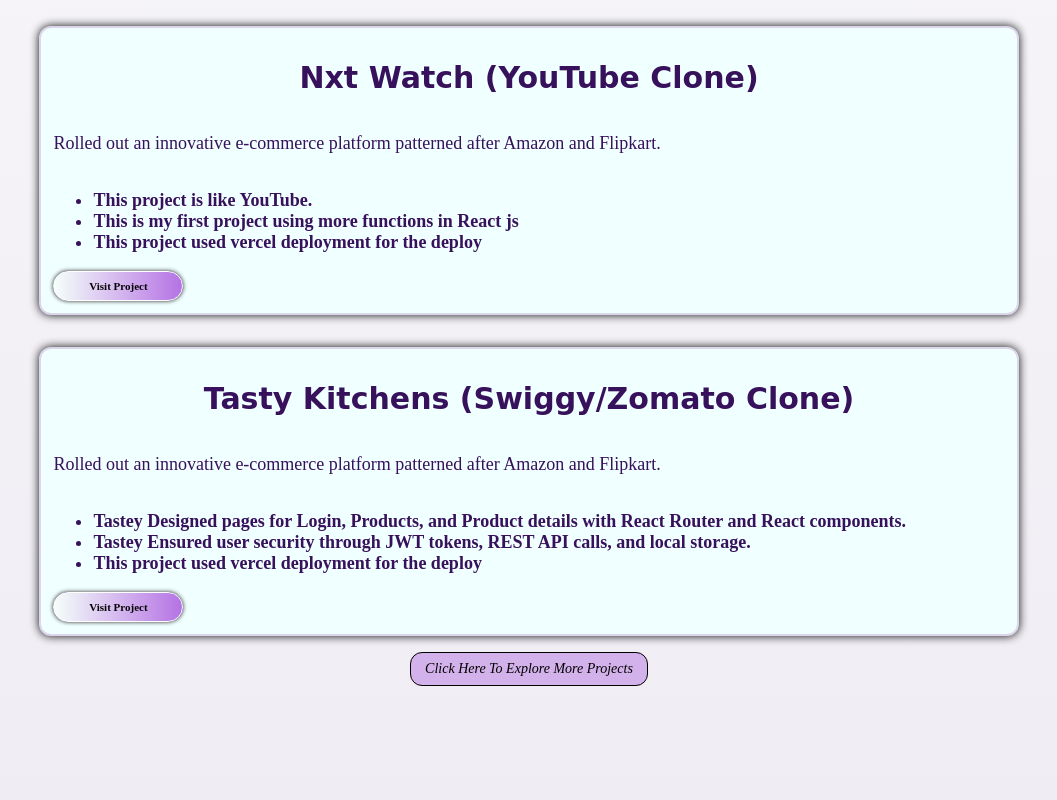
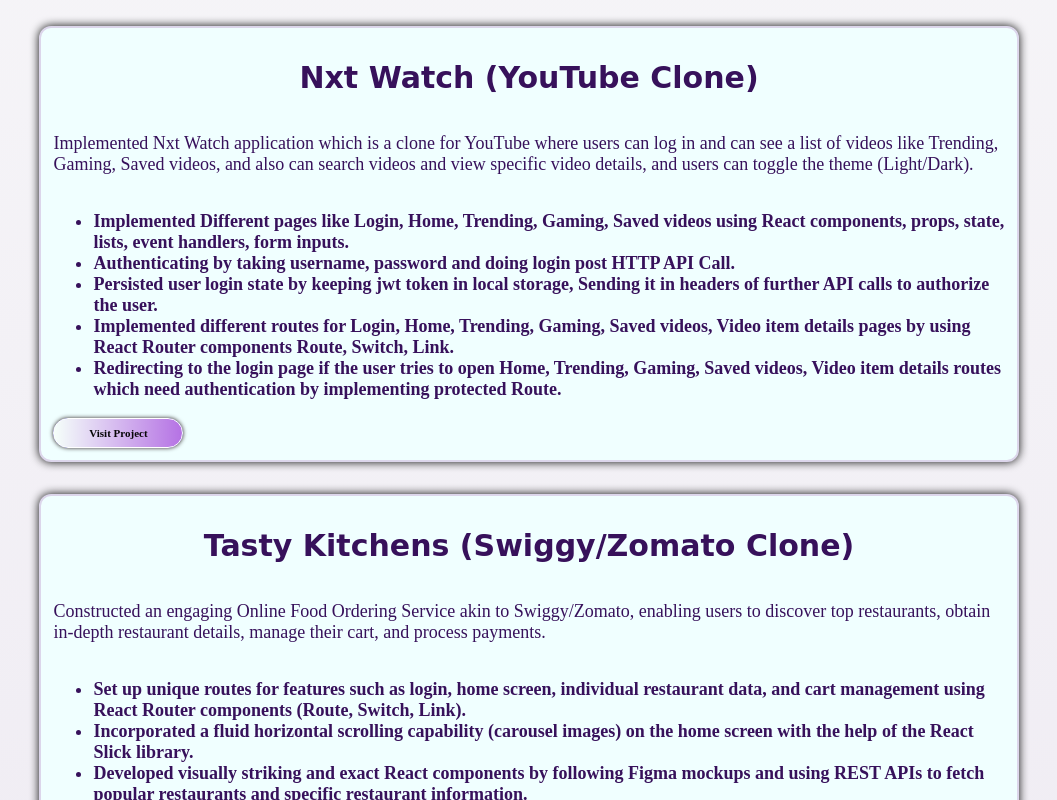
Before and after one commit to muhammed-asiyas/myPortfolio, a React (Create React App) app: page / in a window 1280 px wide. Shown: the part 1700-2500 px from the top of the page, without its empty margins (111-1168 px from the left). Built offline with nearby package versions, Linux system fonts and the light colour scheme.

Commit message:
Solution

```diff
--- a/src/components/Home/index.js
+++ b/src/components/Home/index.js
@@ -60,45 +60,53 @@
     id: 1,
     title: "Nxt Watch (YouTube Clone)",
     description:
-      "Rolled out an innovative e-commerce platform patterned after Amazon and Flipkart.",
+      "Implemented Nxt Watch application which is a clone for YouTube where users can log in and can see a list of videos like Trending, Gaming, Saved videos, and also can search videos and view specific video details, and users can toggle the theme (Light/Dark).",
     features: [
       {
         id: "B1",
-        feature: "This project is like YouTube.",
+        feature: "Implemented Different pages like Login, Home, Trending, Gaming, Saved videos using React components, props, state, lists, event handlers, form inputs."
       },
       {
         id: "B2",
-        feature: "This is my first project using more functions in React js",
+        feature: "Authenticating by taking username, password and doing login post HTTP API Call.",
       },
       {
         id: "B3",
-        feature: "This project used vercel deployment for the deploy",
+        feature: "Persisted user login state by keeping jwt token in local storage, Sending it in headers of further API calls to authorize the user."
+      },
+      {
+        id: "B4",
+        feature: "Implemented different routes for Login, Home, Trending, Gaming, Saved videos, Video item details pages by using React Router components Route, Switch, Link."
+      },
+      {
+        id: "B5",
+        feature: "Redirecting to the login page if the user tries to open Home, Trending, Gaming, Saved videos, Video item details routes which need authentication by implementing protected Route."
       },
     ],
-    projectLink: "https://nxt-watch-sxm2.vercel.app/",
+    projectLink: "https://nxt-watch-sxm2-muhammed-asiyas-projects.vercel.app/",
   },
   {
     id: 2,
     title: "Tasty Kitchens (Swiggy/Zomato Clone)",
     description:
-      "Rolled out an innovative e-commerce platform patterned after Amazon and Flipkart.",
+      "Constructed an engaging Online Food Ordering Service akin to Swiggy/Zomato, enabling users to discover top restaurants, obtain in-depth restaurant details, manage their cart, and process payments.",
     features: [
       {
         id: "C1",
         feature:
-          "Tastey Designed pages for Login, Products, and Product details with React Router and React components.",
+          "Set up unique routes for features such as login, home screen, individual restaurant data, and cart management using React Router components (Route, Switch, Link).",
       },
       {
         id: "C2",
         feature:
-          "Tastey Ensured user security through JWT tokens, REST API calls, and local storage.",
+          "Incorporated a fluid horizontal scrolling capability (carousel images) on the home screen with the help of the React Slick library.",
       },
       {
         id: "C3",
-        feature: "This project used vercel deployment for the deploy",
+        feature: "Developed visually striking and exact React components by following Figma mockups and using REST APIs to fetch popular restaurants and specific restaurant information."
       },
     ],
-    projectLink: "https://tastey-kitchens-te6j.vercel.app/",
+    projectLink: "https://asiyas-tastey-kitchens.vercel.app/",
   },
 ];
 
--- a/src/components/MoreProjects/index.js
+++ b/src/components/MoreProjects/index.js
@@ -8,19 +8,27 @@
     id: 1,
     title: "Nxt Watch (YouTube Clone)",
     description:
-      "Rolled out an innovative e-commerce platform patterned after Amazon and Flipkart.",
+      "Implemented Nxt Watch application which is a clone for YouTube where users can log in and can see a list of videos like Trending, Gaming, Saved videos, and also can search videos and view specific video details, and users can toggle the theme (Light/Dark).",
     features: [
       {
         id: "B1",
-        feature: "This project is like YouTube.",
+        feature: "Implemented Different pages like Login, Home, Trending, Gaming, Saved videos using React components, props, state, lists, event handlers, form inputs."
       },
       {
         id: "B2",
-        feature: "This is my first project using more functions in React js",
+        feature: "Authenticating by taking username, password and doing login post HTTP API Call.",
       },
       {
         id: "B3",
-        feature: "This project used vercel deployment for the deploy",
+        feature: "Persisted user login state by keeping jwt token in local storage, Sending it in headers of further API calls to authorize the user."
+      },
+      {
+        id: "B4",
+        feature: "Implemented different routes for Login, Home, Trending, Gaming, Saved videos, Video item details pages by using React Router components Route, Switch, Link."
+      },
+      {
+        id: "B5",
+        feature: "Redirecting to the login page if the user tries to open Home, Trending, Gaming, Saved videos, Video item details routes which need authentication by implementing protected Route."
       },
     ],
     skills: [
@@ -38,7 +46,7 @@
       },
       {
         id: "B4",
-        skill: "AUTHORIZATION",
+        skill: "JAVA SCRIPT",
       },
       {
         id: "B5",
@@ -46,35 +54,37 @@
       },
       {
         id: "B6",
-        skill: "AUTHENTICATION",
+        skill: "ROUTING",
       },
       {
         id: "B7",
         skill: "REST API CALLS",
       },
+      {id: 'B8', skill: 'AUTHENTICATION'},
+      {id: 'B9', skill: 'AUTHORIZATION'},
     ],
-    projectLink: "https://nxt-watch-sxm2.vercel.app/",
+    projectLink: "https://nxt-watch-sxm2-muhammed-asiyas-projects.vercel.app/",
     gitHub: 'https://github.com/muhammed-asiyas/NxtWatch'
   },
   {
     id: 2,
     title: "Tasty Kitchens (Swiggy/Zomato Clone)",
     description:
-      "Rolled out an innovative e-commerce platform patterned after Amazon and Flipkart.",
+      "Constructed an engaging Online Food Ordering Service akin to Swiggy/Zomato, enabling users to discover top restaurants, obtain in-depth restaurant details, manage their cart, and process payments.",
     features: [
       {
         id: "C1",
         feature:
-          "Tastey Designed pages for Login, Products, and Product details with React Router and React components.",
+          "Set up unique routes for features such as login, home screen, individual restaurant data, and cart management using React Router components (Route, Switch, Link).",
       },
       {
         id: "C2",
         feature:
-          "Tastey Ensured user security through JWT tokens, REST API calls, and local storage.",
+          "Incorporated a fluid horizontal scrolling capability (carousel images) on the home screen with the help of the React Slick library.",
       },
       {
         id: "C3",
-        feature: "This project used vercel deployment for the deploy",
+        feature: "Developed visually striking and exact React components by following Figma mockups and using REST APIs to fetch popular restaurants and specific restaurant information."
       },
     ],
     skills: [
@@ -92,7 +102,7 @@
       },
       {
         id: "B4",
-        skill: "AUTHORIZATION",
+        skill: "JAVA SCRIPT",
       },
       {
         id: "B5",
@@ -100,14 +110,22 @@
       },
       {
         id: "B6",
+        skill: "REST API CALLS",
+      },
+      {
+        id: "B7",
         skill: "AUTHENTICATION",
       },
       {
-        id: "B7",
-        skill: "REST API CALLS",
+        id: "B8",
+        skill: "AUTHORIZATION",
+      },
+      {
+        id: "B9",
+        skill: "REACT SLICK",
       },
     ],
-    projectLink: "https://tastey-kitchens-te6j.vercel.app/",
+    projectLink: "https://asiyas-tastey-kitchens.vercel.app/",
     gitHub: "https://github.com/muhammed-asiyas/Tastey-Kitchens"
   },
 ];
```
